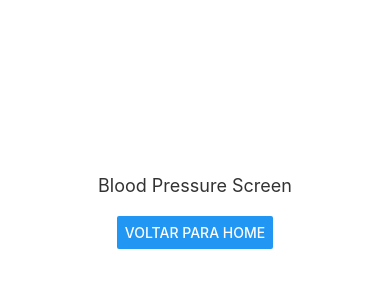
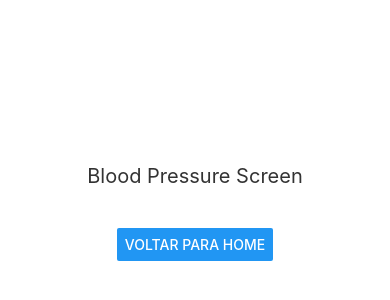
Before and after one commit to bognarjunior/GeneralCareApp, a React Native app: screen /BloodPressure in a window 390 px wide. Shown: the part 210-510 px from the top of the page. Built offline with nearby package versions, Linux system fonts and the light colour scheme.

Commit message:
Create Theme
Create Theme and refactoring screens

```diff
--- a/src/screens/BloodPressure/index.tsx
+++ b/src/screens/BloodPressure/index.tsx
@@ -1,32 +1,19 @@
 import React from 'react';
-import { View, Text, StyleSheet, Button } from 'react-native';
+import { View, Text, Button } from 'react-native';
 import { useNavigation } from '@react-navigation/native';
 import type { NativeStackNavigationProp } from '@react-navigation/native-stack';
 import type { RootStackParamList } from '@/navigation';
-
+import styles from './styles';
 const BloodPressureScreen = () => {
   const navigation = useNavigation<NativeStackNavigationProp<RootStackParamList>>();
 
+  const { container, label } = styles;
   return (
-    <View style={styles.container}>
-      <Text style={styles.label}>Blood Pressure Screen</Text>
+    <View style={container}>
+      <Text style={label}>Blood Pressure Screen</Text>
       <Button title="Voltar para Home" onPress={() => navigation.navigate('Home')} />
     </View>
   );
 };
 
 export default BloodPressureScreen;
-
-const styles = StyleSheet.create({
-  container: {
-    flex: 1,
-    backgroundColor: '#FFFFFF',
-    justifyContent: 'center',
-    alignItems: 'center',
-  },
-  label: {
-    color: '#333333',
-    fontSize: 18,
-    marginBottom: 20,
-  },
-});
--- /dev/null
+++ b/src/screens/BloodPressure/styles.ts
@@ -0,0 +1,21 @@
+import { StyleSheet } from 'react-native';
+import theme from '@/theme';
+
+const styles = StyleSheet.create({
+  container: {
+    flex: 1,
+    backgroundColor: theme.colors.background,
+    justifyContent: 'center',
+    alignItems: 'center',
+    gap: theme.spacing.md,
+    padding: theme.spacing.md,
+  },
+  label: {
+    color: theme.colors.text,
+    fontSize: theme.fonts.size.large,
+    fontFamily: theme.fonts.family.bold,
+    marginBottom: theme.spacing.lg,
+  },
+});
+
+export default styles;
--- a/src/screens/Glycemia/index.tsx
+++ b/src/screens/Glycemia/index.tsx
@@ -1,32 +1,18 @@
 import React from 'react';
-import { View, Text, StyleSheet, Button } from 'react-native';
+import { View, Text, Button } from 'react-native';
 import { useNavigation } from '@react-navigation/native';
 import type { NativeStackNavigationProp } from '@react-navigation/native-stack';
 import type { RootStackParamList } from '@/navigation';
-
+import styles from './styles';
 const GlycemiaScreen = () => {
   const navigation = useNavigation<NativeStackNavigationProp<RootStackParamList>>();
-
+  const { container, label } = styles;
   return (
-    <View style={styles.container}>
-      <Text style={styles.label}>Glycemia Screen</Text>
+    <View style={container}>
+      <Text style={label}>Glycemia Screen</Text>
       <Button title="Voltar para Home" onPress={() => navigation.navigate('Home')} />
     </View>
   );
 };
 
 export default GlycemiaScreen;
-
-const styles = StyleSheet.create({
-  container: {
-    flex: 1,
-    backgroundColor: '#FFFFFF',
-    justifyContent: 'center',
-    alignItems: 'center',
-  },
-  label: {
-    color: '#333333',
-    fontSize: 18,
-    marginBottom: 20,
-  },
-});
--- /dev/null
+++ b/src/screens/Glycemia/styles.ts
@@ -0,0 +1,21 @@
+import { StyleSheet } from 'react-native';
+import theme from '@/theme';
+
+const styles = StyleSheet.create({
+  container: {
+    flex: 1,
+    backgroundColor: theme.colors.background,
+    justifyContent: 'center',
+    alignItems: 'center',
+    gap: theme.spacing.md,
+    padding: theme.spacing.md,
+  },
+  label: {
+    color: theme.colors.text,
+    fontSize: theme.fonts.size.large,
+    fontFamily: theme.fonts.family.bold,
+    marginBottom: theme.spacing.lg,
+  },
+});
+
+export default styles;
--- a/src/screens/Home/index.tsx
+++ b/src/screens/Home/index.tsx
@@ -1,15 +1,17 @@
 import React from 'react';
-import { View, Text, StyleSheet, Button } from 'react-native';
+import { View, Text, Button } from 'react-native';
 import { useNavigation } from '@react-navigation/native';
 import type { NativeStackNavigationProp } from '@react-navigation/native-stack';
 import type { RootStackParamList } from '@/navigation';
-
+import styles from './styles';
 const HomeScreen = () => {
   const navigation = useNavigation<NativeStackNavigationProp<RootStackParamList>>();
 
+  const {container, label} = styles;
+
   return (
-    <View style={styles.container}>
-      <Text style={styles.label}>Home Screen</Text>
+    <View style={container}>
+      <Text style={label}>Home Screen</Text>
       <Button title="Ir para Medicamentos" onPress={() => navigation.navigate('Medications')} />
       <Button title="Ir para Pressão Arterial" onPress={() => navigation.navigate('BloodPressure')} />
       <Button title="Ir para Glicemia" onPress={() => navigation.navigate('Glycemia')} />
@@ -18,16 +20,3 @@ const HomeScreen = () => {
 };
 
 export default HomeScreen;
-
-const styles = StyleSheet.create({
-  container: {
-    flex: 1,
-    backgroundColor: '#FFFFFF',
-    justifyContent: 'center',
-    alignItems: 'center',
-  },
-  label: {
-    color: '#333333',
-    fontSize: 18,
-  },
-});
--- /dev/null
+++ b/src/screens/Home/styles.ts
@@ -0,0 +1,21 @@
+import { StyleSheet } from 'react-native';
+import theme from '@/theme';
+
+const styles = StyleSheet.create({
+  container: {
+    flex: 1,
+    backgroundColor: theme.colors.background,
+    justifyContent: 'center',
+    alignItems: 'center',
+    gap: theme.spacing.md,
+    padding: theme.spacing.md,
+  },
+  label: {
+    color: theme.colors.text,
+    fontSize: theme.fonts.size.large,
+    fontFamily: theme.fonts.family.bold,
+    marginBottom: theme.spacing.lg,
+  },
+});
+
+export default styles;
--- a/src/screens/Medications/index.tsx
+++ b/src/screens/Medications/index.tsx
@@ -1,32 +1,18 @@
 import React from 'react';
-import { View, Text, StyleSheet, Button } from 'react-native';
+import { View, Text, Button } from 'react-native';
 import { useNavigation } from '@react-navigation/native';
 import type { NativeStackNavigationProp } from '@react-navigation/native-stack';
 import type { RootStackParamList } from '@/navigation';
-
+import styles from './styles';
 const MedicationsScreen = () => {
   const navigation = useNavigation<NativeStackNavigationProp<RootStackParamList>>();
-
+  const { container, label } = styles;
   return (
-    <View style={styles.container}>
-      <Text style={styles.label}>Medications Screen</Text>
+    <View style={container}>
+      <Text style={label}>Medications Screen</Text>
       <Button title="Voltar para Home" onPress={() => navigation.navigate('Home')} />
     </View>
   );
 };
 
 export default MedicationsScreen;
-
-const styles = StyleSheet.create({
-  container: {
-    flex: 1,
-    backgroundColor: '#FFFFFF',
-    justifyContent: 'center',
-    alignItems: 'center',
-  },
-  label: {
-    color: '#333333',
-    fontSize: 18,
-    marginBottom: 20,
-  },
-});
--- /dev/null
+++ b/src/screens/Medications/styles.ts
@@ -0,0 +1,21 @@
+import { StyleSheet } from 'react-native';
+import theme from '@/theme';
+
+const styles = StyleSheet.create({
+  container: {
+    flex: 1,
+    backgroundColor: theme.colors.background,
+    justifyContent: 'center',
+    alignItems: 'center',
+    gap: theme.spacing.md,
+    padding: theme.spacing.md,
+  },
+  label: {
+    color: theme.colors.text,
+    fontSize: theme.fonts.size.large,
+    fontFamily: theme.fonts.family.bold,
+    marginBottom: theme.spacing.lg,
+  },
+});
+
+export default styles;
--- /dev/null
+++ b/src/theme/colors.ts
@@ -0,0 +1,10 @@
+const colors = {
+  background: '#FFFFFF',
+  danger: '#FF6B6B',      // Vermelho coral
+  text: '#333333',         // Cinza escuro
+  primary: '#3B82F6',      // Azul (ex: botões)
+  border: '#E0E0E0',
+  muted: '#999999',
+};
+
+export default colors;
--- /dev/null
+++ b/src/theme/fonts.ts
@@ -0,0 +1,14 @@
+const fonts = {
+  family: {
+    regular: 'System',
+    bold: 'System',
+  },
+  size: {
+    small: 14,
+    medium: 16,
+    large: 20,
+    xlarge: 24,
+  },
+};
+
+export default fonts;
--- /dev/null
+++ b/src/theme/index.ts
@@ -0,0 +1,11 @@
+import colors from './colors';
+import fonts from './fonts';
+import spacing from './spacing';
+
+const theme = {
+  colors,
+  fonts,
+  spacing,
+};
+
+export default theme;
--- /dev/null
+++ b/src/theme/spacing.ts
@@ -0,0 +1,9 @@
+const spacing = {
+  xs: 4,
+  sm: 8,
+  md: 16,
+  lg: 24,
+  xl: 32,
+};
+
+export default spacing;
```
